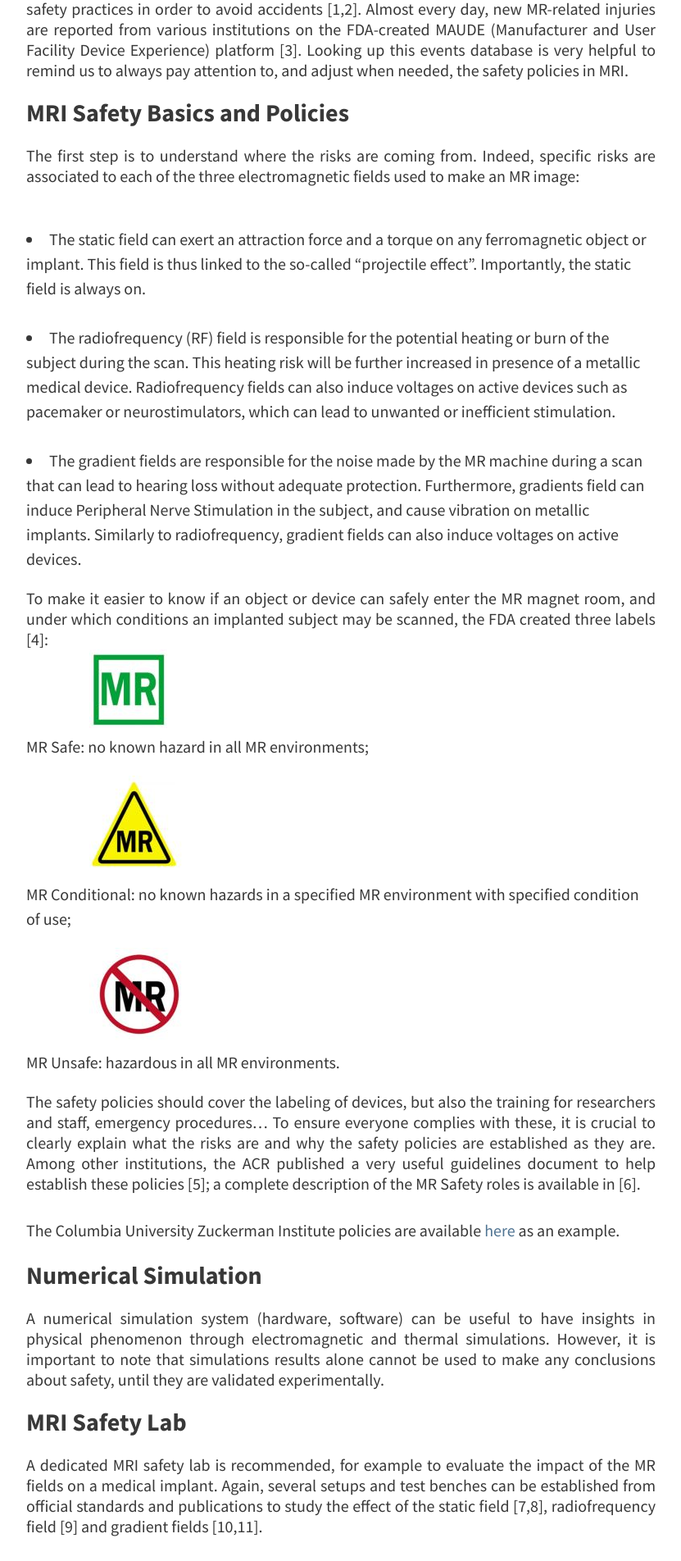
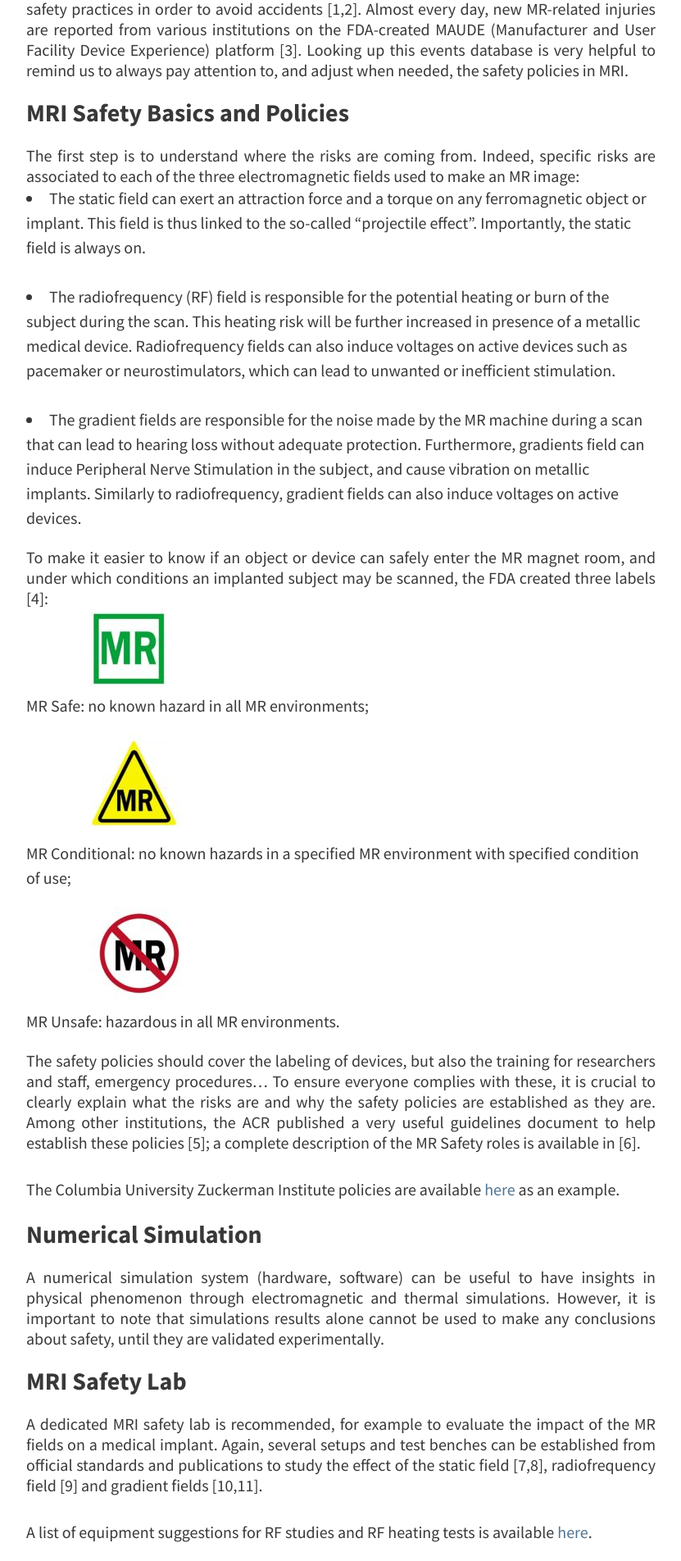
Before and after one commit to imr-framework/imr-framework.github.io, a Jekyll site: the page built from pages/mrsafety.md, in a window 1280 px wide. Shown: the part 649-2553 px from the top of the page at 82% size, without its empty margins (224-1055 px from the left). Built offline with Jekyll 4.4.1, drawn with Linux system fonts in a browser that asks for light colours; our own code applies the rules of GitHub Pages for plain Markdown files.

Commit message:
formatting

```diff
--- a/pages/mrsafety.md
+++ b/pages/mrsafety.md
@@ -10,7 +10,8 @@
 <DIV align="justify">When setting up a new MR system - be it manufactured or built - it is essential to have good safety practices in order to avoid accidents [1,2]. Almost every day, new MR-related injuries are reported from various institutions on the FDA-created MAUDE (Manufacturer and User Facility Device Experience) platform [3]. Looking up this events database is very helpful to remind us to always pay attention to, and adjust when needed, the safety policies in MRI. </DIV>
 
 ### MRI Safety Basics and Policies
-<DIV align="justify">The first step is to understand where the risks are coming from. Indeed, specific risks are associated to each of the three electromagnetic fields used to make an MR image:</DIV> <br/>
+<DIV align="justify">The first step is to understand where the risks are coming from. Indeed, specific risks are associated to each of the three electromagnetic fields used to make an MR image:</DIV>
+
 -	The static field can exert an attraction force and a torque on any ferromagnetic object or implant. This field is thus linked to the so-called “projectile effect”. Importantly, the static field is always on.
 <br/>
 -	The radiofrequency (RF) field is responsible for the potential heating or burn of the subject during the scan. This heating risk will be further increased in presence of a metallic medical device. Radiofrequency fields can also induce voltages on active devices such as pacemaker or neurostimulators, which can lead to unwanted or inefficient stimulation.
```
